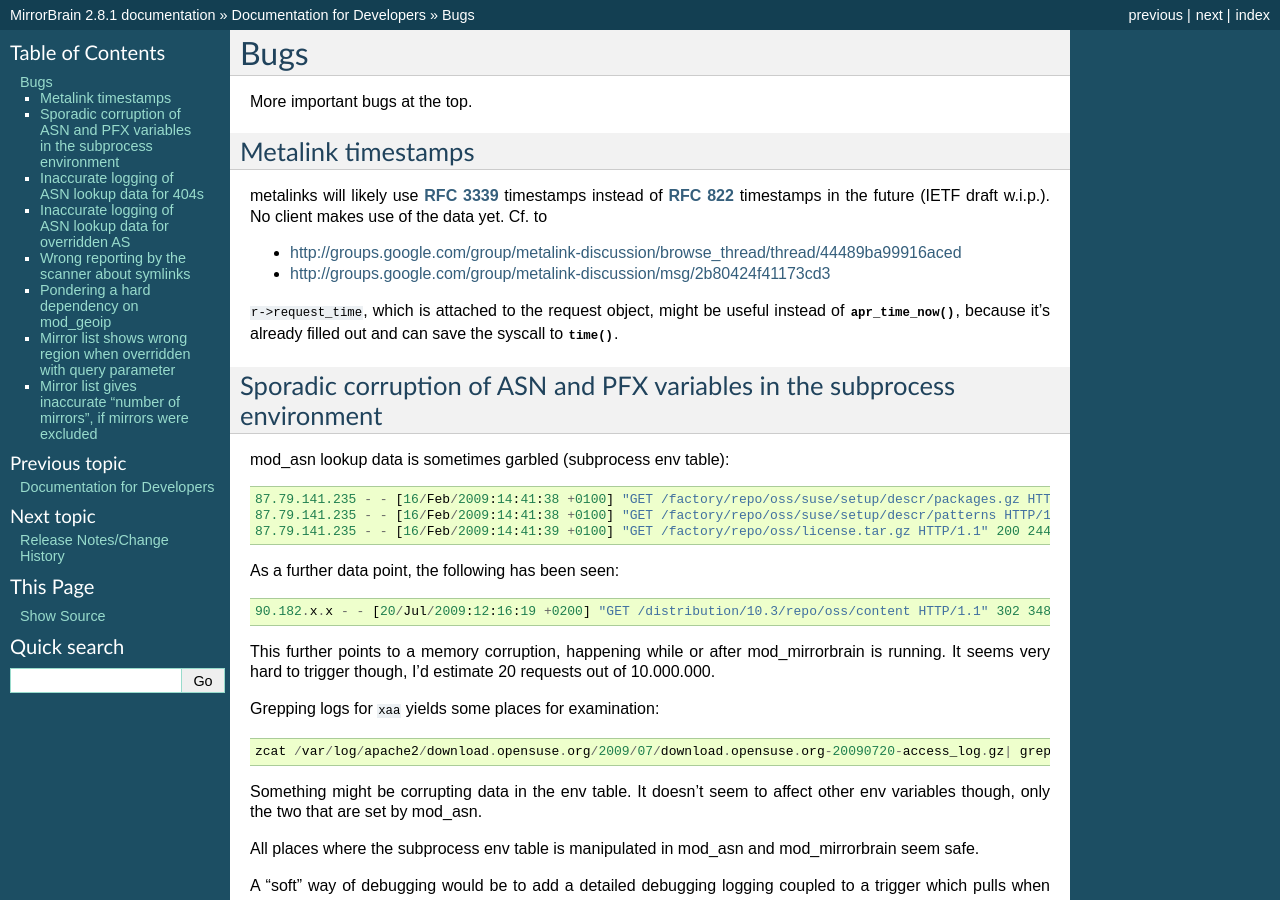
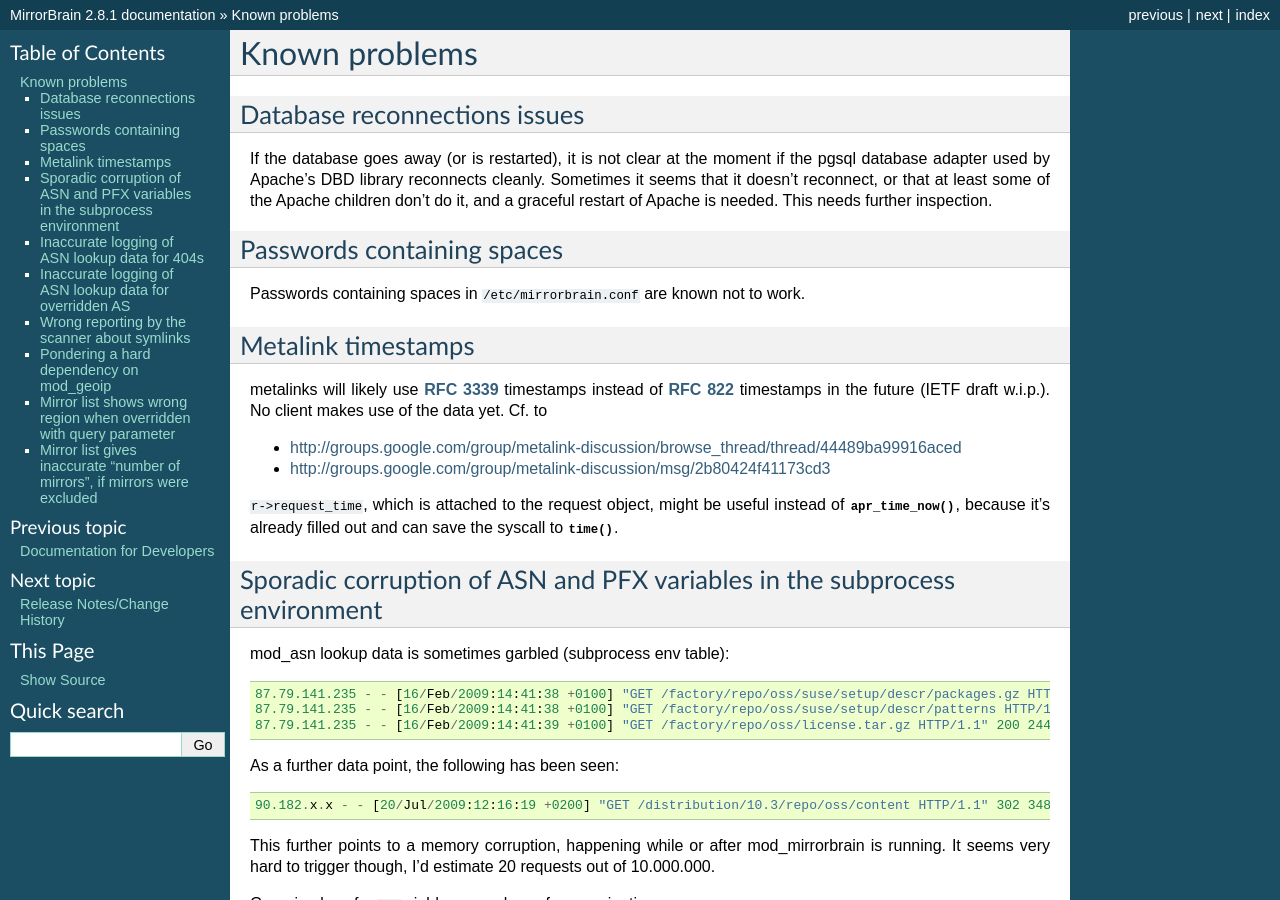
Before and after one commit to hayalci/mirrorbrain, a Sphinx documentation site: the page built from docs/bugs.rst, in a window 1280 px wide and 900 px high. Built offline with Sphinx 7.4.7, drawn with Linux system fonts in a browser that asks for light colours; some of the changed text lies outside the part shown.

Commit message:
docs: - the known problems (bugs.rst) should be at top level, not hidden in the   developers docs, and on par with the release history. - merge with known_problems.rst, which is obsoleted by bugs.rst.
git-svn-id: http://svn.mirrorbrain.org/svn/mirrorbrain/trunk@7742 2d291e14-ff0c-0410-a3fa-d5caa9871f55

```diff
--- a/docs/devel/bugs.rst
+++ b/docs/bugs.rst
@@ -1,7 +1,20 @@
-Bugs
-====
+Known problems
+==============
 
-More important bugs at the top.
+Database reconnections issues
+-----------------------------
+
+If the database goes away (or is restarted), it is not clear at the moment if
+the pgsql database adapter used by Apache's DBD library reconnects cleanly.
+Sometimes it seems that it doesn't reconnect, or that at least some of the
+Apache children don't do it, and a graceful restart of Apache is needed. This
+needs further inspection.
+
+
+Passwords containing spaces
+-----------------------------
+
+Passwords containing spaces in :file:`/etc/mirrorbrain.conf` are known not to work.
 
 
 Metalink timestamps
--- a/docs/devel/index.rst
+++ b/docs/devel/index.rst
@@ -5,4 +5,3 @@ Documentation for Developers
     :glob:
 
     developer
-    bugs
--- a/docs/index.rst
+++ b/docs/index.rst
@@ -16,8 +16,8 @@ Table of Contents
    configuration
    configuration_reference
    mirrors
-   known_problems
    devel/index
+   bugs
    changes
 
 Indices and tables
```
Also changed, not shown: docs/known_problems.rst (deleted, +0 -16 lines).
